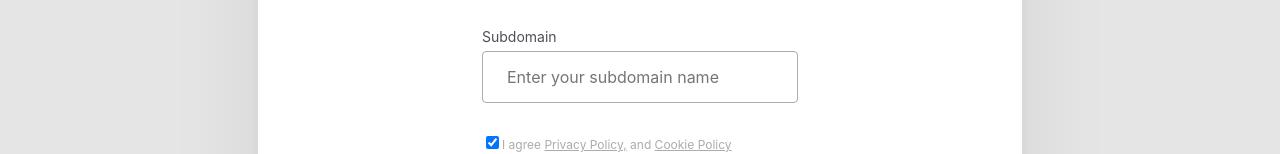
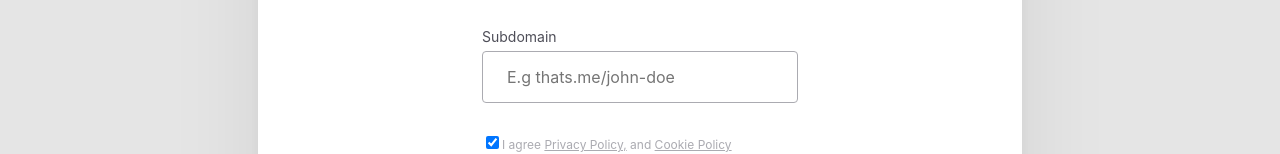
Before and after one commit to CodersCamp2021/team-dg-project-2, a React (Vite) app in the folder packages/client/: page /sign-up in a window 1280 px wide. Shown: the part 449-603 px from the top of the page. Built offline with nearby package versions, Linux system fonts and the light colour scheme.

Commit message:
add form reset after success

```diff
--- a/packages/client/src/components/SignUpForm.jsx
+++ b/packages/client/src/components/SignUpForm.jsx
@@ -1,6 +1,7 @@
 import '../styles/Form.css';
 
 import axios from 'axios';
+import { useEffect } from 'react';
 import { useForm } from 'react-hook-form';
 import { Link } from 'react-router-dom';
 
@@ -8,7 +9,9 @@ const SignUpForm = () => {
   const {
     register,
     handleSubmit,
-    formState: { errors },
+    reset,
+    formState,
+    formState: { errors, isSubmitSuccessful },
   } = useForm({
     defaultValues: {
       email: '',
@@ -28,6 +31,13 @@ const SignUpForm = () => {
       console.log(res);
     });
   };
+
+  useEffect(() => {
+    if (formState.isSubmitSuccessful) {
+      reset();
+    }
+  }, [formState, reset]);
+
   return (
     <div className="form-content">
       <form className="form" onSubmit={handleSubmit(onSubmit)}>
@@ -82,7 +92,7 @@ const SignUpForm = () => {
             })}
             type="text"
             className="form-input"
-            placeholder="Enter your subdomain name"
+            placeholder="E.g thats.me/john-doe"
           />
           {errors.slug && <p>{errors.slug.message}</p>}
         </div>
```
